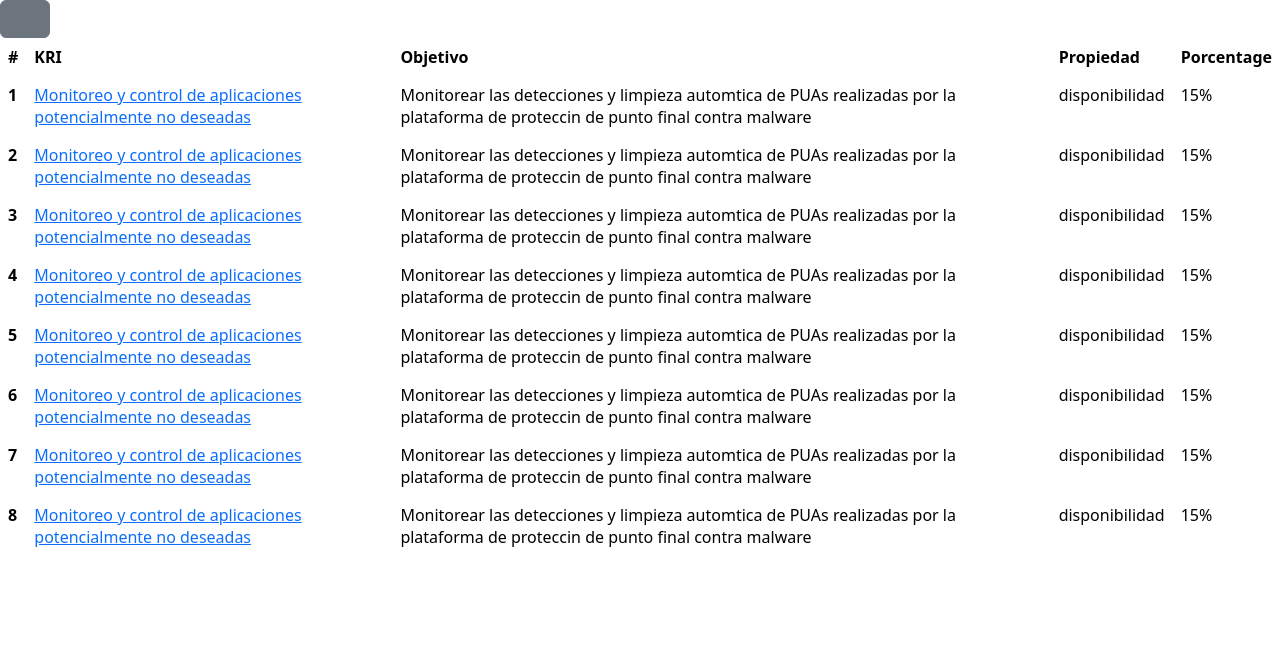
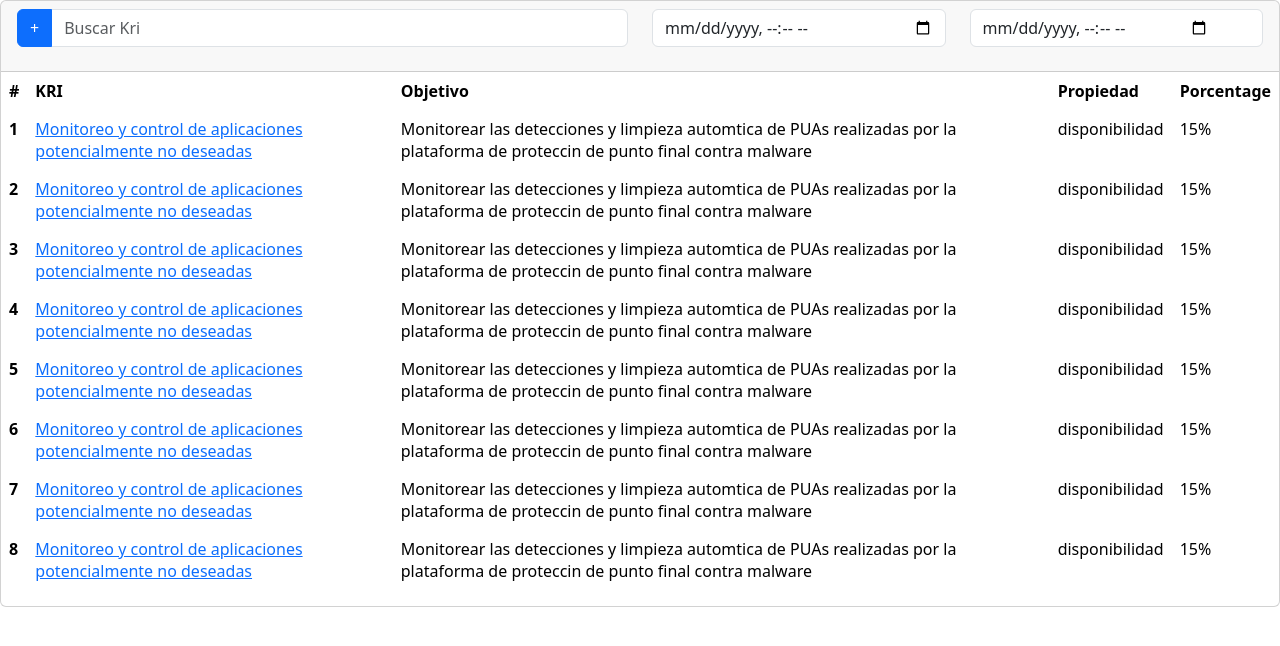
Before and after one commit to DragonyteEvol/csra, a PHP site: page /kri in a window 1280 px wide. Shown: the part 56-702 px from the top of the page. Run offline with PHP 8.4, Linux system fonts and the light colour scheme; data comes from the database, SQL or seed files in the repository; some libraries are stand-ins or nearby versions.

Commit message:
style: search input and date selectors kri

```diff
--- a/views/kri/index.php
+++ b/views/kri/index.php
@@ -1,7 +1,29 @@
 <?php
 include_once("components/header.php");
 ?>
-<a href="/kri/create" class="btn pmd-btn-fab pmd-ripple-effect btn-secondary"><box-icon name='plus-medical' color='#ffffff'></box-icon></a>
+<div class="card">
+	<div class="card-header">
+		<div class="row">
+			<div class="col-6">
+				<div class="row">
+					<div class="input-group mb-3">
+						<a href="/kri/create" class="btn btn-primary" type="button" id="button-addon1">+</a>
+						<input type="text" class="form-control" placeholder="Buscar Kri" aria-label="Example text with button addon" aria-describedby="button-addon1">
+					</div>
+				</div>
+			</div>
+			<div class="col-6">
+				<div class="row">
+					<div class="col-6">
+						<input class="form-control" name="from" type="datetime-local">
+					</div>
+					<div class="col-6">
+						<input class="form-control d-flex" name="to" type="datetime-local">
+					</div>
+				</div>
+			</div>
+		</div>
+	</div>
 	<table class="table table-borderless">
 		<thead>
 			<tr>
@@ -28,8 +50,4 @@ include_once("components/header.php");
 			<?php  endforeach; ?>
 		</tbody>
 	</table>
-<script>
-	function pepe(){
-		console.log("OK")
-	}
-</script>
+</div>
```
Lines whose indentation alone changed are shown as unchanged.
